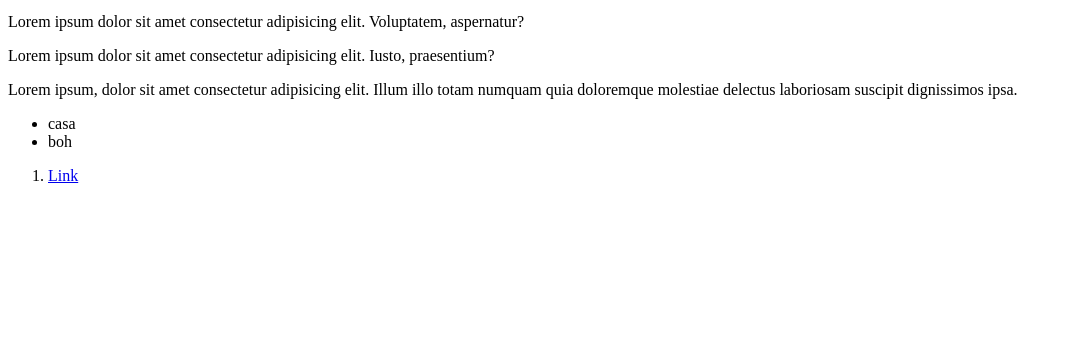
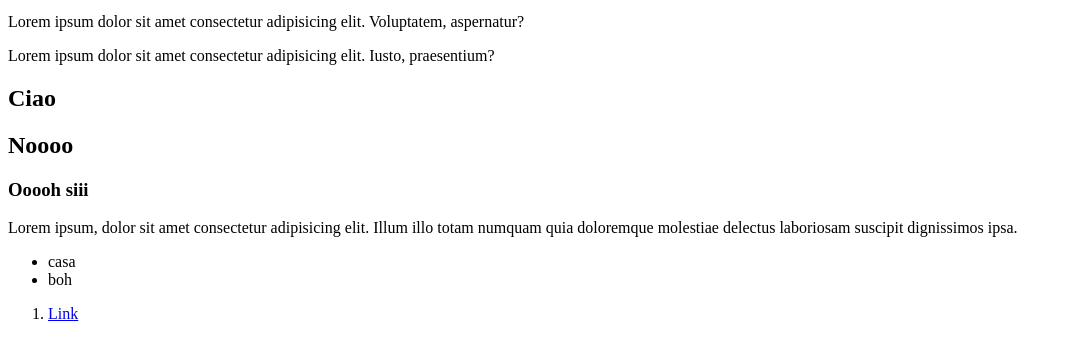
Before and after one commit to EarthDragon10/Prov-di-GitHub-1, a plain HTML site: page index.html in a window 1280 px wide. Shown: the part 148-508 px from the top of the page, without its empty margins (0-1068 px from the left). Drawn offline with Linux system fonts and the light colour scheme.

Commit message:
Aggiunta section
Provo a creare un altro branch e vedere come funziona il resto

```diff
--- a/index.html
+++ b/index.html
@@ -16,6 +16,12 @@
         <p>Lorem ipsum dolor sit amet consectetur adipisicing elit. Iusto, praesentium?</p>
     </section>
 
+    <section>
+        <h1>Ciao</h1>
+        <h2>Noooo</h2>
+        <h3>Ooooh siii</h3>
+    </section>
+
     <footer>
         <p>Lorem ipsum, dolor sit amet consectetur adipisicing elit. Illum illo totam numquam quia doloremque molestiae delectus laboriosam suscipit dignissimos ipsa.</p>
     </footer>
```
